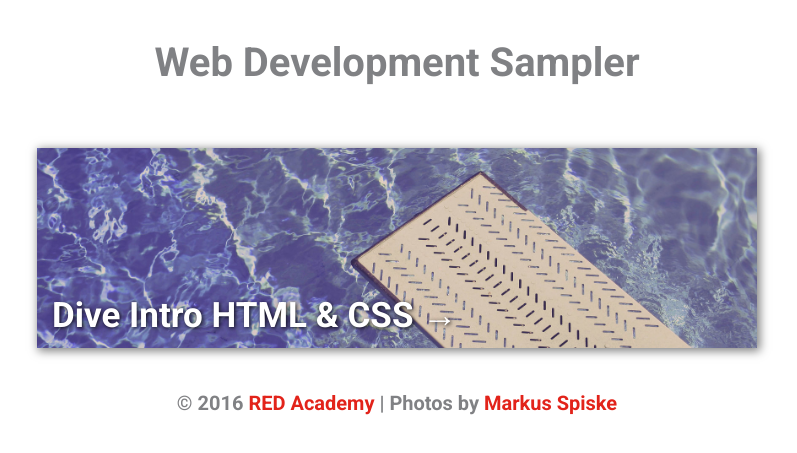
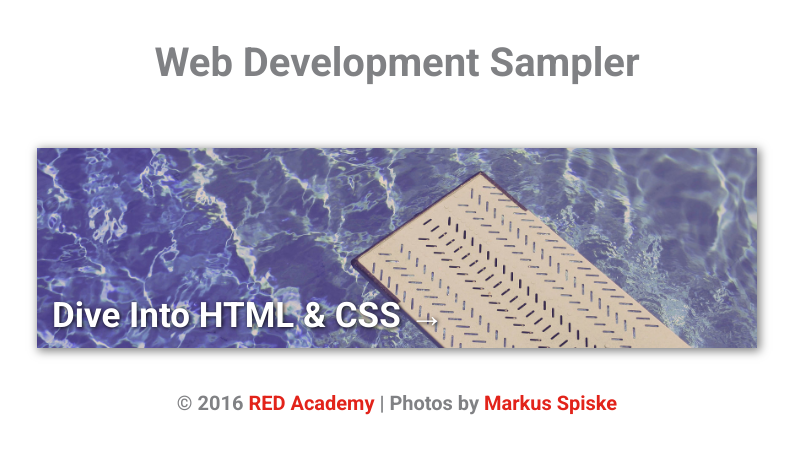
Before and after one commit to redacademy/web-dev-sampler, a plain HTML site: page index.html in a window 1280 px wide. Shown: the part 103-556 px from the top of the page, without its empty margins (243-1040 px from the left). Drawn offline with Linux system fonts and the light colour scheme.

Commit message:
Fix homepage typo.

```diff
--- a/index.html
+++ b/index.html
@@ -33,7 +33,7 @@
          <section class="content">
             <ul class="course-list">
                <li class="html-css-class">
-                  <span><a href="html-css.html">Dive Intro HTML &amp; CSS &rarr;</a></span>
+                  <span><a href="html-css.html">Dive Into HTML &amp; CSS &rarr;</a></span>
                </li>
                <!-- <li class="responsive-class">
                   <span><a href="responsive.html">All About Responsive Web Design &rarr;</a></span>
```
